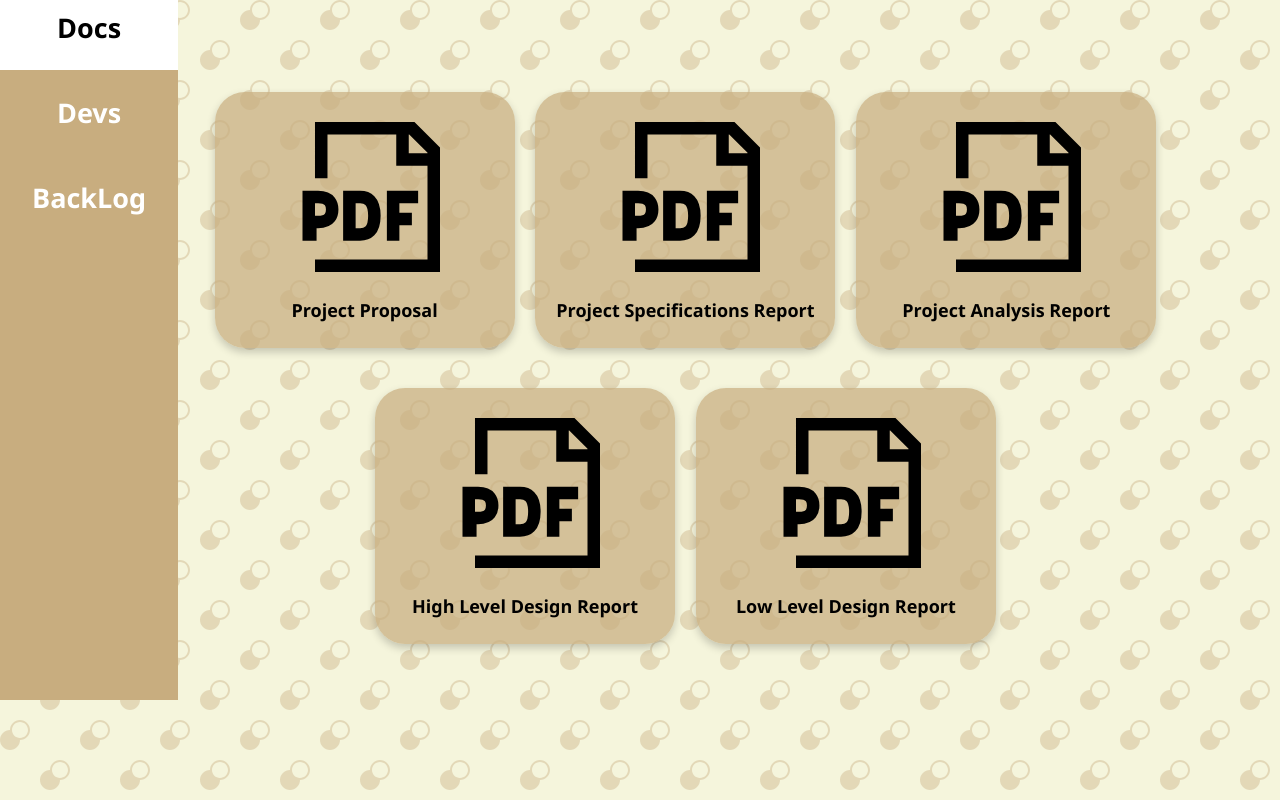
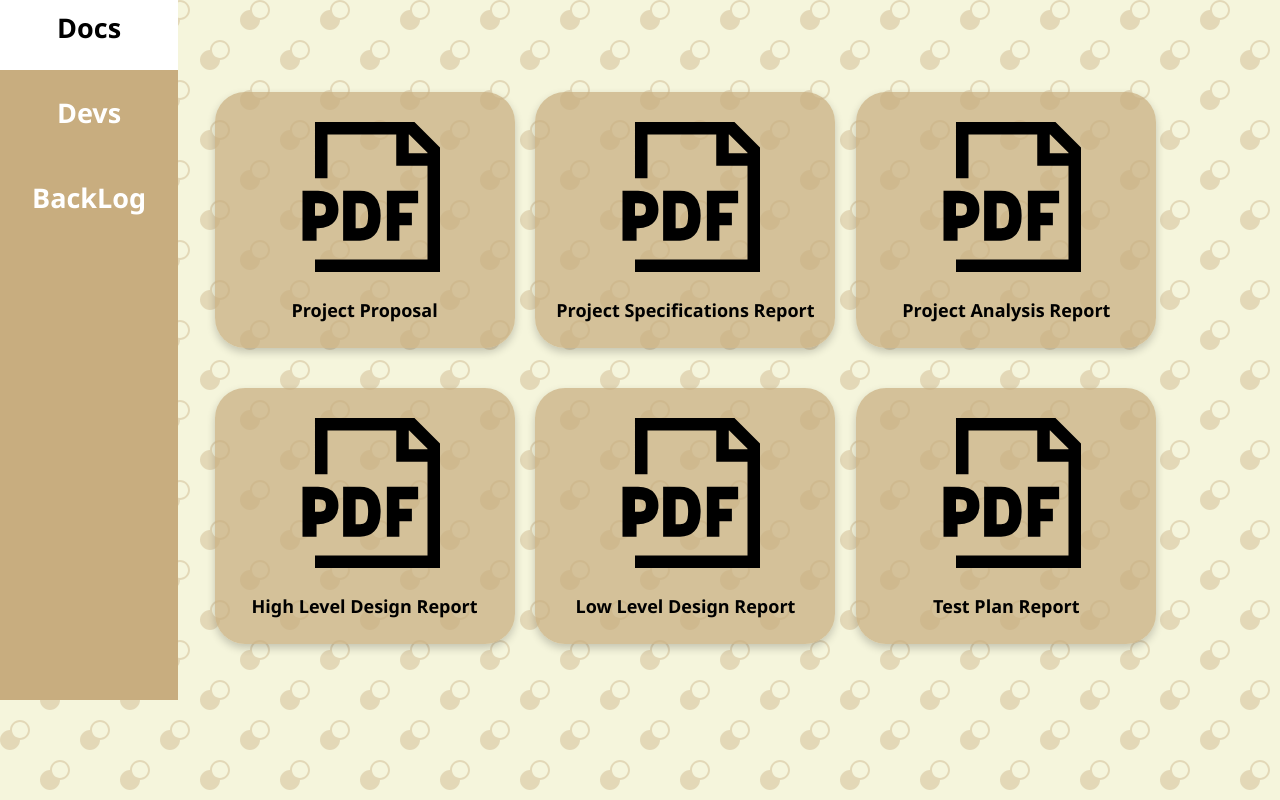
Before and after one commit to SKT1803/mesajla, a React (Create React App) app: page /mesajla/documents in a window 1280 px wide. Built offline with nearby package versions, Linux system fonts and the light colour scheme.

Commit message:
commit message

```diff
--- a/src/components-pages/DocumentationPage.js
+++ b/src/components-pages/DocumentationPage.js
@@ -4,6 +4,7 @@ import projectSpecificationsReport from "../assets/Project Specifications Report
 import ProjectAnalysisReport from "../assets/Project Analysis Report.pdf";
 import HighLevelDesignReport from "../assets/High Level Design Report.pdf";
 import LowLevelDesignReport from "../assets/Low Level Design Report.pdf";
+import TestPlanReport from "../assets/Test Plan Report.pdf";
 import "../styles/doc-cards.css";
 
 const DocumentationsPage = () => (
@@ -14,6 +15,7 @@ const DocumentationsPage = () => (
       <Docs name={"Project Analysis Report"} link={ProjectAnalysisReport} />
       <Docs name={"High Level Design Report"} link={HighLevelDesignReport} />
       <Docs name={"Low Level Design Report"} link={LowLevelDesignReport} />
+      <Docs name={"Test Plan Report"} link={TestPlanReport} />
     </div>
 
     {/* <iframe className='' src={projectProposal} height="100%" width="100%" title="Project Proposal"></iframe> */}
```
Also changed, not shown: 1 other file (tests, documents, lock files or other folders).
